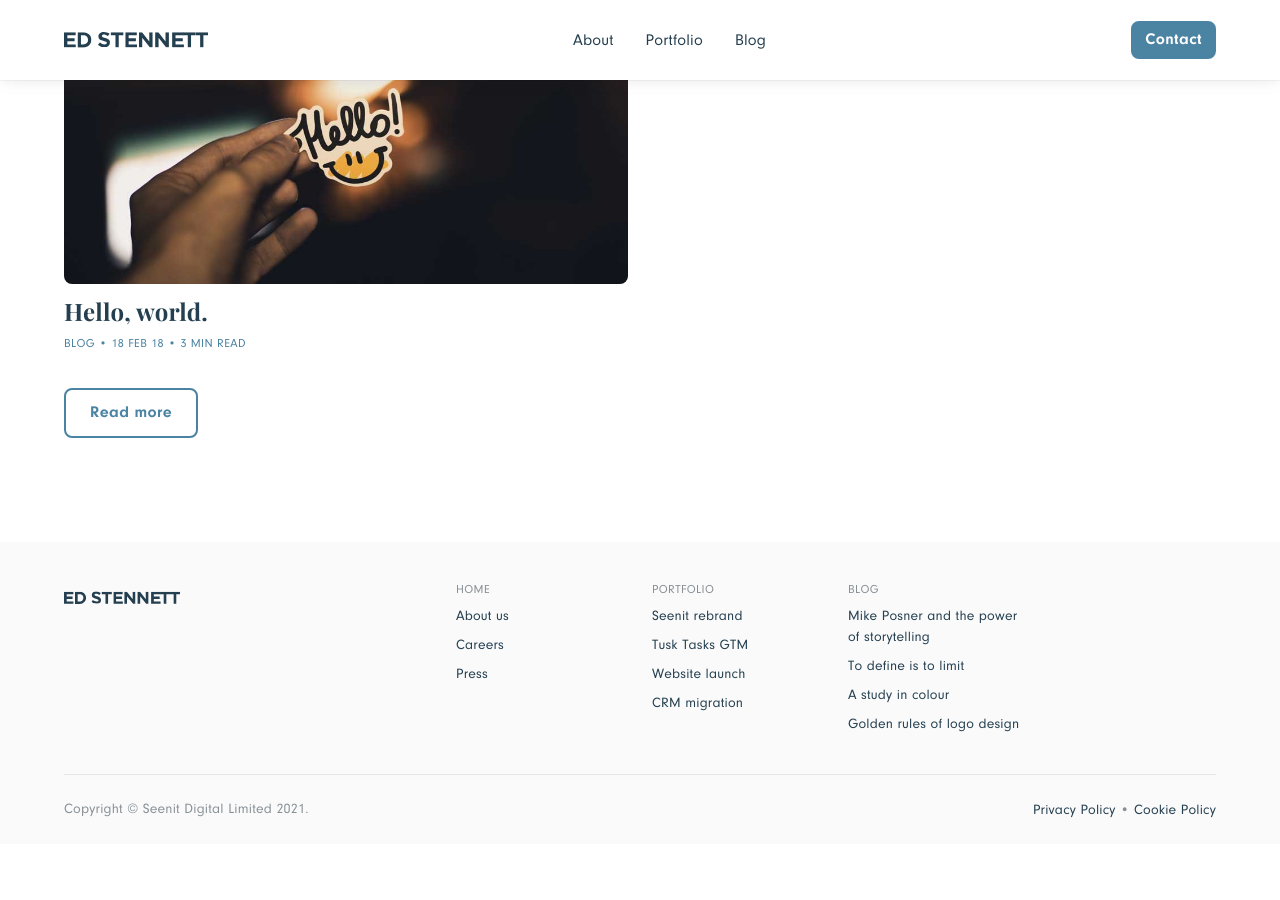
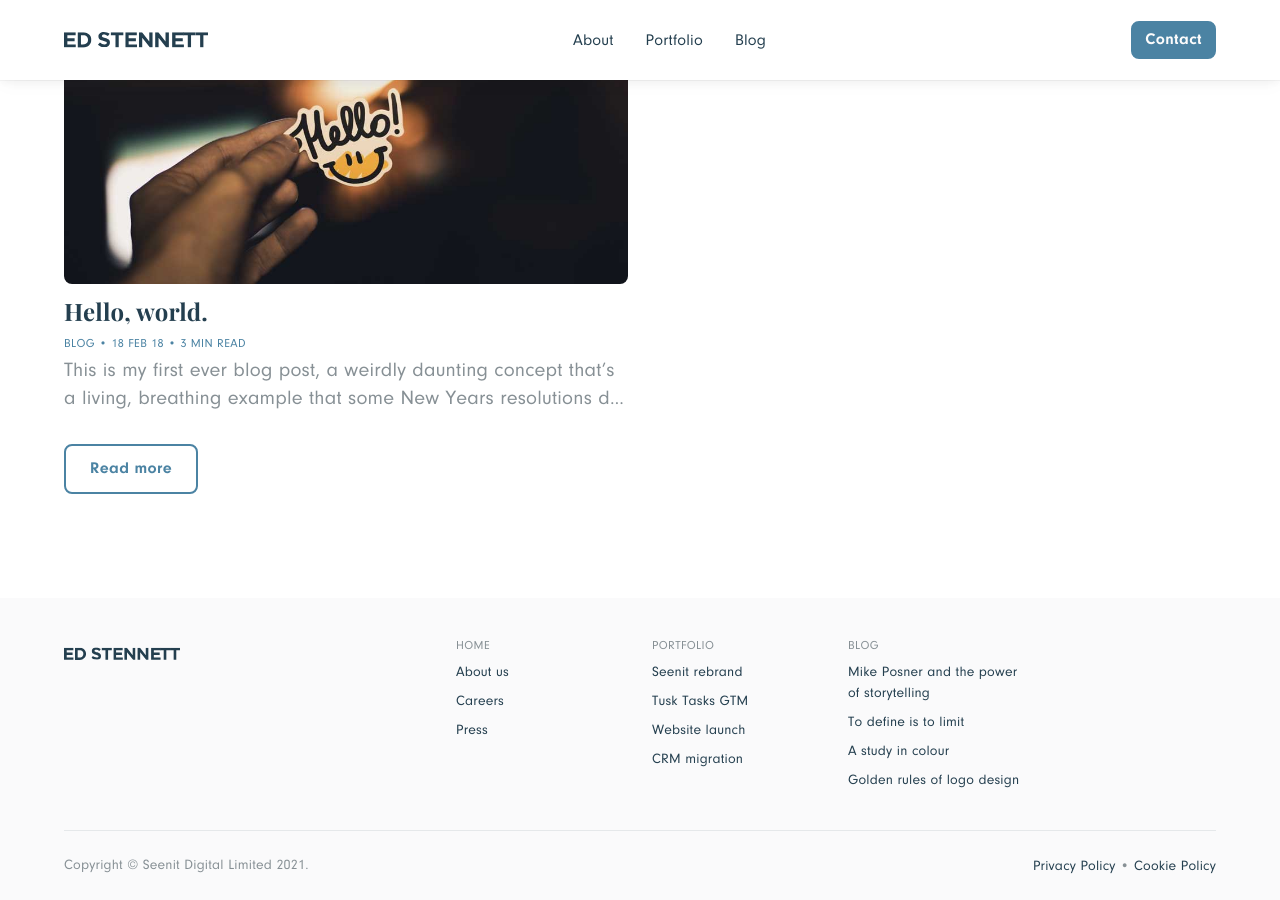
Before and after one commit to edstennettackee/edstennett, a Jekyll site: the page built from pages/blog.html, in a window 1280 px wide and 900 px high, scrolled down 3349 px. Built offline with Jekyll 4.4.1, drawn with Linux system fonts in a browser that asks for light colours; before the commit the page ends 4193 px from its top, so only the background shows below that.

Commit message:
Updated '_posts/2018-02-18-hello-world.md' via CloudCannon

```diff
--- a/_posts/2018-02-18-hello-world.md
+++ b/_posts/2018-02-18-hello-world.md
@@ -1,13 +1,15 @@
 ---
-title: Hello, world.
-description:
+title: 'Hello, world.'
+description: >-
+  This is my first ever blog post, a weirdly daunting concept that’s a living,
+  breathing example that some New Years resolutions do come to fruition, at
+  least in part.
 tags:
-- Updates
-date:   2018-02-18 16:16:01 +0000
+  - Updates
+date: 2018-02-18 16:16:00
 image: /assets/images/blog/18-02-2018-hero.jpg
 duration: 3 min read
 ---
-
 Hello, world. This is my first ever blog post, a weirdly daunting concept that’s a living, breathing example that some New Years resolutions do come to fruition, at least in part. The idea was that over 2018, I want to learn, and, I find the best way to do so is to explain about what you’ve learned someone else, to almost become the teacher. A blog seemed like the perfect medium to facilitate this, so I got to work designing a site and building a static blog with Jekyll. Having set up blogs previously with Wordpress, it wasn’t entirely unfamiliar territory, though still something new to try, and an opportunity to learn some more front end skills, particularly around building static sites and using Shopify’s amazing liquid syntax.
 
 Fast forward a couple of months and here I sit in my London flat, writing my first ever blog post.
```
